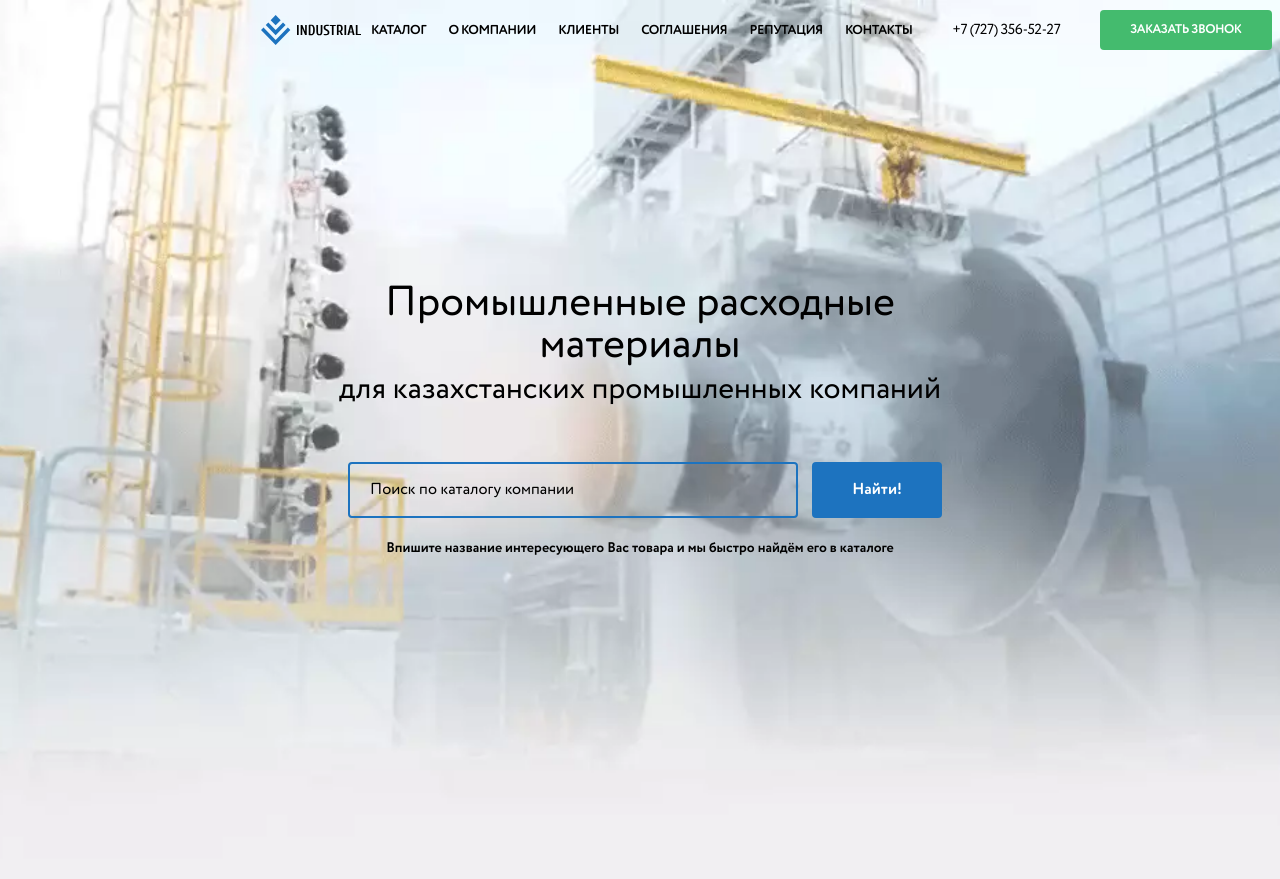
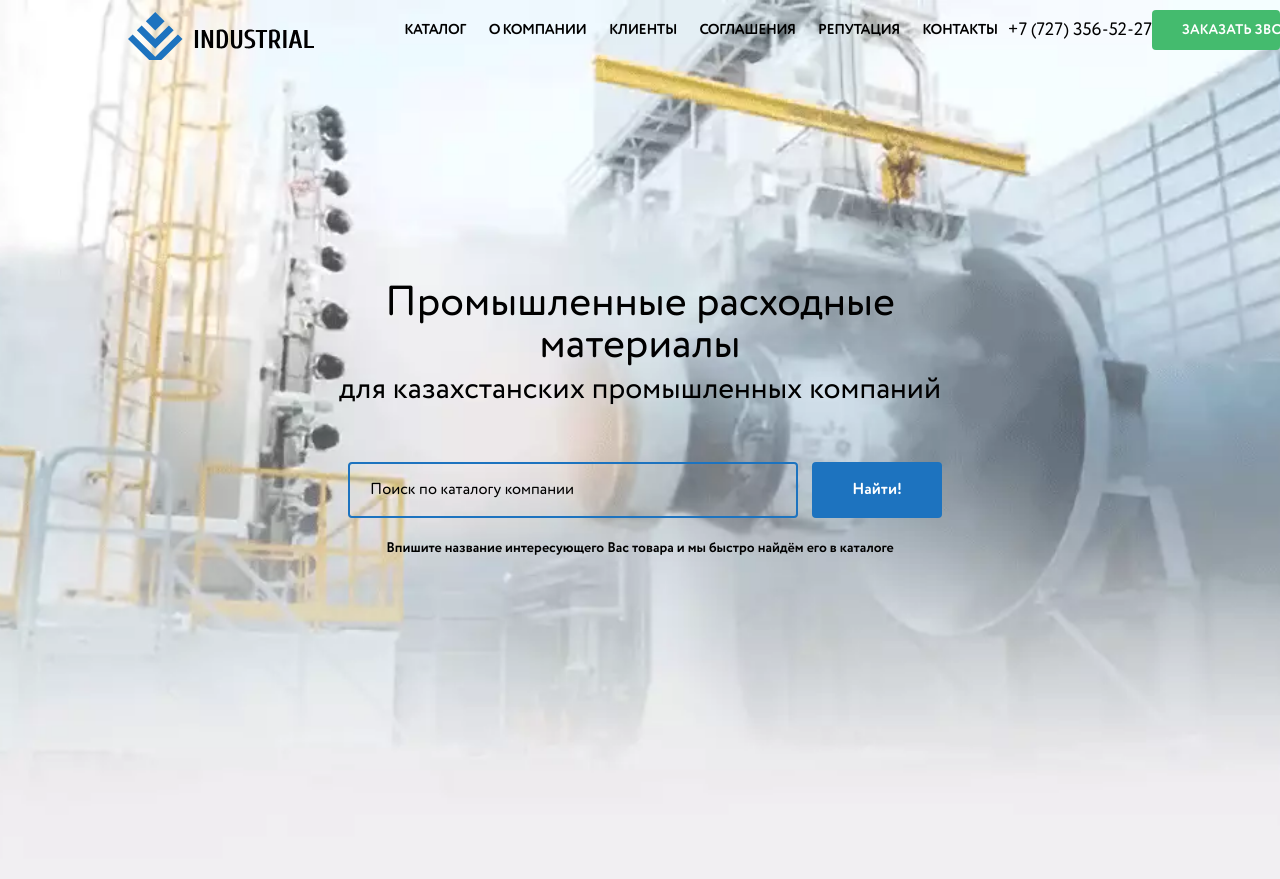
Before and after one commit to kashirin-dm/industrial.kz, a PHP site: page / in a window 1280 px wide. Shown: the top 879 px of the page. Run offline with PHP 8.4, Linux system fonts and the light colour scheme.

Commit message:
Update menu grid

```diff
--- a/DEV/index.html
+++ b/DEV/index.html
@@ -59,24 +59,13 @@
 
     <!-- GTM -->
     <script>
-        (function(w, d, s, l, i) {
-            w[l] = w[l] || [];
-            w[l].push({
-                'gtm.start': new Date().getTime(),
-                event: 'gtm.js'
-            });
-            var f = d.getElementsByTagName(s)[0],
-                j = d.createElement(s),
-                dl = l != 'dataLayer' ? '&l=' + l : '';
-            j.async = true;
-            j.src = 'https://www.googletagmanager.com/gtm.js?id=' + i + dl;
-            f.parentNode.insertBefore(j, f);
-        })(window, document, 'script', 'dataLayer', 'GTM-5BR2CM5');
+        (function(w,d,s,l,i){w[l]=w[l]||[];w[l].push({'gtm.start':new Date().getTime(),event:'gtm.js'});var f=d.getElementsByTagName(s)[0],j=d.createElement(s),dl=l!='dataLayer'?'&l='+l:'';j.async=true;j.src='https://www.googletagmanager.com/gtm.js?id='+i+dl;f.parentNode.insertBefore(j,f);})(window,document,'script','dataLayer','GTM-5BR2CM5');
     </script>
     <!-- End GTM -->
     <link rel="stylesheet" href="s.industrial.kz/stat/s/core.css">
     <link rel="stylesheet" href="s.industrial.kz/stat/s/m.css"><!-- ~~~MOBILE INCLUDE~~~ -->
     <link rel="stylesheet" href="s.industrial.kz/stat/s/d.css"><!-- ~~~DESKTOP INCLUDE~~~ -->
+    <link rel="stylesheet" href="s.industrial.kz/stat/s/media.css">
 
 
 </head>
@@ -87,12 +76,10 @@
     </noscript>
     <!-- End GTM (noscript) -->
 
-<!-- ~~~~~~~~~~~~~~~~~~~~~~~~~ DESKTOP ~~~~~~~~~~~~~~~~~~~~~~~~~ -->
     <!-- Header navigation -->
-    <header id="dsk-top-menu">
-      <div class="container grid">
+    <header id="top-menu" class="grid">
             <a href="#" class="logo">
-            <img src="i.industrial.kz/stat/i/ind_logo.svg" alt="Логотип INDUSTRIAL" title="Перейти на главную страницу">
+                <img src="i.industrial.kz/stat/i/ind_logo.svg" alt="Логотип INDUSTRIAL" title="Перейти на главную страницу" class="logo-img">
             </a>
             <nav>
                 <ul>
@@ -108,8 +95,8 @@
                 <a href="tel:+77273565227" title="Позвонить по телефону или Skype">+7 (727) 356-52-27</a>
             </div>
             <a href="#" class="callback">Заказать звонок</a>
-        </div>
     </header>
+
     <main class="grid">
         <!-- Video -->
         <section class="main-cover">
--- a/DEV/s.industrial.kz/stat/s/core.css
+++ b/DEV/s.industrial.kz/stat/s/core.css
@@ -1,67 +1,22 @@
-/* ~~~~~~~~~~~~~~~~~~~~~ RESET CSS ~~~~~~~~~~~~~~~~~~~~~ */
-html, body, div, span, object, iframe,
-h1, h2, h3, h4, h5, h6, p,
-abbr, address,
-em, img, strong, sub, sup, b, i,
-dl, dt, dd, ol, ul, li,
-fieldset, form, label, legend,
-table, caption, tbody, tfoot, thead, tr, th, td,
-article, aside, canvas, details, figcaption, figure,
-footer, header, hgroup, menu, nav, section, summary,
-audio, video {
-    margin:0;
-    padding:0;
-    border:0;
-    outline:0;
-    font-size:100%;
-    vertical-align:baseline;
-    background:transparent;
+/* ~~~~~~~~~~~~~~~~~~~~~ Core Style ~~~~~~~~~~~~~~~~~~~~~ */
+
+/* Reset, Start*/
+* {
+    margin: 0;
+    padding: 0;
+    border: 0;
+    outline: none;
+    vertical-align: baseline;
+    background: transparent;
 }
-body {line-height:1.75;}
-article,aside,details,figcaption,figure,
-footer,header,hgroup,menu,nav,section {
-    display:block;
+html, body {width: 100%; height: 100%;}
+body {
+    line-height: 1.75;
+    font: 400 18px Circe, sans-serif;
+    color: #000;
+    -webkit-font-smoothing: antialiased;
 }
-nav ul {list-style:none;}
-a {
-    margin:0;
-    padding:0;
-    font-size:100%;
-    vertical-align:baseline;
-    background:transparent;
-    text-decoration: none;
-    color: #1d73bf;
-}
-a:hover{
-    color: #295776;
-    text-decoration: underline;
-}
-a:active{
-    color: #18374d;
-}
-/* change colours to suit your needs */
-ins {
-    background-color:#ff9;
-    color:#000;
-    text-decoration:none;
-}
-
-/* change colours to suit your needs */
-abbr[title], dfn[title] {
-    border-bottom:1px dotted;
-    cursor:help;
-}
-table {
-    border-collapse:collapse;
-    border-spacing:0;
-}
-
-/* change border colour to suit your needs */
-input, select {vertical-align:middle;}
-/* ~~~~~~~~~~~~~~~~~~~~~ END RESET CSS ~~~~~~~~~~~~~~~~~~~~~ */
-
-
-/* ~~~~~~~~~~~~~~~~~~~~~ GLOBAL STYLE ~~~~~~~~~~~~~~~~~~~~~ */
+/* Text Fonts*/
 @font-face {
   font-family: Circe;
   src: url('../f/circe-r.eot');
@@ -72,7 +27,6 @@ input, select {vertical-align:middle;}
   font-weight: 400;
   font-style: normal;
 }
-
 @font-face {
   font-family: Circe;
   src: url('../f/circe-b.eot');
@@ -84,6 +38,7 @@ input, select {vertical-align:middle;}
   font-style: normal;
 }
 
+/* Headers Fonts*/
 @font-face {
   font-family: 'Circe Rounded';
   src: url('../f/circerounded-r.eot');
@@ -105,89 +60,103 @@ input, select {vertical-align:middle;}
    font-style: normal;
 }
 
-body {
-    font: 400 18px Circe, sans-serif;
-    color: #000;
-    -webkit-font-smoothing: antialiased;
+/* Global Style */
+::selection {background: #1d73bf; color: #fff;}
+nav ul {list-style: none;}
+a, a:visited {
+    font-size: 100%;
+    text-decoration: none;
+    color: #1d73bf;
 }
-::selection{background: #1d73bf; color:#fff;}
-img {width:100%}
+a:hover {
+    color: #295776;
+    text-decoration: underline;
+}
+a:active {color: #18374d;}
+
+input, select {vertical-align:middle;} /* -------------- TO FORMS */
+input, button, textarea {outline: 0;} /* -------------- TO FORMS */
+
 .grid{display: grid;}
 .f0 {background: #f0f0f0}
 .container{
     width: 60%;
     margin: 0 auto;
+    padding:0 0.74%;
     position: relative;
 }
-
 h1,h2,h3 {font: 400 18px 'Circe Rounded', sans-serif;}
 b, strong {font-weight: 700;}
-input, button, textarea {outline: 0;}
 
 /* ~~~~~~~~~~~~~~~~~~~~~ END GLOBAL STYLE ~~~~~~~~~~~~~~~~~~~~~ */
 
 /* Top Menu Desktop */
-#dsk-top-menu {
-    font-family:'Circe Rounded', sans-serif;
+#top-menu {
+    font-family: 'Circe Rounded', sans-serif;
     position: fixed;
+    grid-template-columns: 10% auto 1fr auto auto 10%;
+    grid-template-rows: minmax(60px,7vh);
+    align-items: center;
     width: 100%;
+    height: 100%;
+    min-height: 60px;
+    max-height: 7vh;
     white-space: nowrap;
-    transition: background-color .2s ease-in-out;
     z-index: 10;
     overflow: hidden;
+    transition: background-color .2s ease-in-out;
 }
-#dsk-top-menu>.container{
-grid-template-columns: auto 1fr auto auto;
-grid-template-rows: minmax(60px,7vh);
-align-items: center;
+#top-menu>* {
+    display: inline-grid;
 }
-
-#dsk-top-menu>.container>*{
-display: grid;
+#top-menu>.logo, #top-menu>.logo-img {grid-column: 2/4;}
+.logo, .logo-img{
+    align-self: center;
 }
-
-
-#dsk-top-menu .grid .logo {
+.logo{
+    height: 100%;
+}
+.logo-img {
     min-width: 100px;
-    max-width: 137px;
+    height: 70%;
 }
-#dsk-top-menu .logo:hover {
+.logo-img:hover {
     opacity: 0.7;
     transition: all .2s ease-in-out;
 }
-#dsk-top-menu .logo:active {opacity: 0.5}
+.logo-img:active {opacity: 0.5}
 
-#dsk-top-menu nav {
+#top-menu nav {
     justify-self: end;
     font-weight:700;
     letter-spacing: -0.5px;
     text-transform: uppercase;
     font-size: 80%;
 }
-#dsk-top-menu nav ul li {
+#top-menu nav ul li {
     text-align: right;
     display: inline;
     padding: 0 10px;
 }
-#dsk-top-menu nav ul li a {color: #000;}
-#dsk-top-menu nav ul li a:hover {
+#top-menu nav ul li a {color: #000;}
+#top-menu nav ul li a:hover {
     color: #cd3331;
 }
-#dsk-top-menu nav ul li a:active {color: #8a2221;}
+#top-menu nav ul li a:active {color: #8a2221;}
 
-#dsk-top-menu div {
+#top-menu .container div {
     padding: 0 20px 0 30px;
     letter-spacing: -0.5px;
     font-size: 90%;
 }
-#dsk-top-menu div a{color: #000;}
-#dsk-top-menu div a:hover{text-decoration: none;}
-#dsk-top-menu div a:active{color: #417d00;}
+#top-menu div a{color: #000;}
+#top-menu div a:hover{text-decoration: none;}
+#top-menu div a:active{color: #417d00;}
 
-#dsk-top-menu .callback {
-    max-width: 198px;
+#top-menu .callback {
+    grid-column: 6;
+    max-width: 138px;
     background:#44bb6e;
-    margin: 10px 40px 10px 20px;
     padding: 0 30px;
     border-radius: 4px;
     font-size:77.78%;
@@ -197,12 +166,12 @@ display: grid;
     line-height: 40px;
     color: #fff;
 }
-#dsk-top-menu .callback:hover {
+#top-menu .callback:hover {
     background: #295776;
     background-image: url(../../../i.industrial.kz/stat/i/source.gif); background-repeat: no-repeat;
     text-decoration: none;
 }
-#dsk-top-menu .callback:active {
+#top-menu .callback:active {
     background: #18374d;
     color: #e1f3ff;
 }
--- a/DEV/s.industrial.kz/stat/s/core.js
+++ b/DEV/s.industrial.kz/stat/s/core.js
@@ -1,19 +1,19 @@
 /* Функция ловит события скролла и передает прозрачность верхнему меню,
 когда позиция ниже 40px.
 Анимания происходит через CSS */
-function dsk_top_menu_opacity_bg() {
+function top_menu_opacity_bg() {
     if ($(window).scrollTop() <= 40) {
-        $('#dsk-top-menu').css('background', 'rgba(255,255,255,0)');
-        $('#dsk-top-menu').css('box-shadow', 'none');
+        $('#top-menu').css('background', 'rgba(255,255,255,0)');
+        $('#top-menu').css('box-shadow', 'none');
     }
     else {
-        $('#dsk-top-menu').css('background', 'rgba(255,255,255,1)');
-        $('#dsk-top-menu').css('box-shadow', 'rgba(0, 0, 0, 0.1) 0px 1px 3px');
-        }
+        $('#top-menu').css('background', 'rgba(255,255,255,1)');
+        $('#top-menu').css('box-shadow', 'rgba(0, 0, 0, 0.1) 0px 1px 3px');
+    }
 }
-dsk_top_menu_opacity_bg();
+top_menu_opacity_bg();
 $(window).scroll(function() {
-  dsk_top_menu_opacity_bg();
+    top_menu_opacity_bg();
 });
 
 
--- /dev/null
+++ b/DEV/s.industrial.kz/stat/s/media.css
@@ -0,0 +1,60 @@
+/* Smartphones (portrait and landscape) ----------- */
+@media only screen
+and (min-device-width : 320px)
+and (max-device-width : 480px) {
+/* Styles */
+}
+
+/* Smartphones (landscape) ----------- */
+@media only screen
+and (min-width : 321px) {
+/* Styles */
+}
+
+/* Smartphones (portrait) ----------- */
+@media only screen
+and (max-width : 320px) {
+/* Styles */
+}
+
+/* iPads (portrait and landscape) ----------- */
+@media only screen
+and (min-device-width : 768px)
+and (max-device-width : 1024px) {
+/* Styles */
+}
+
+/* iPads (landscape) ----------- */
+@media only screen
+and (min-device-width : 768px)
+and (max-device-width : 1024px)
+and (orientation : landscape) {
+/* Styles */
+}
+
+/* iPads (portrait) ----------- */
+@media only screen
+and (min-device-width : 768px)
+and (max-device-width : 1024px)
+and (orientation : portrait) {
+/* Styles */
+}
+
+/* Desktops and laptops ----------- */
+@media only screen
+and (min-width : 1224px) {
+/* Styles */
+}
+
+/* Large screens ----------- */
+@media only screen
+and (min-width : 1824px) {
+/* Styles */
+}
+
+/* iPhone 4 ----------- */
+@media
+only screen and (-webkit-min-device-pixel-ratio : 1.5),
+only screen and (min-device-pixel-ratio : 1.5) {
+/* Styles */
+}
```
Also changed, not shown: DEV/s.industrial.kz/stat/s/tps-cart.css (added, +8 -0 lines). Lines whose indentation alone changed are shown as unchanged.
